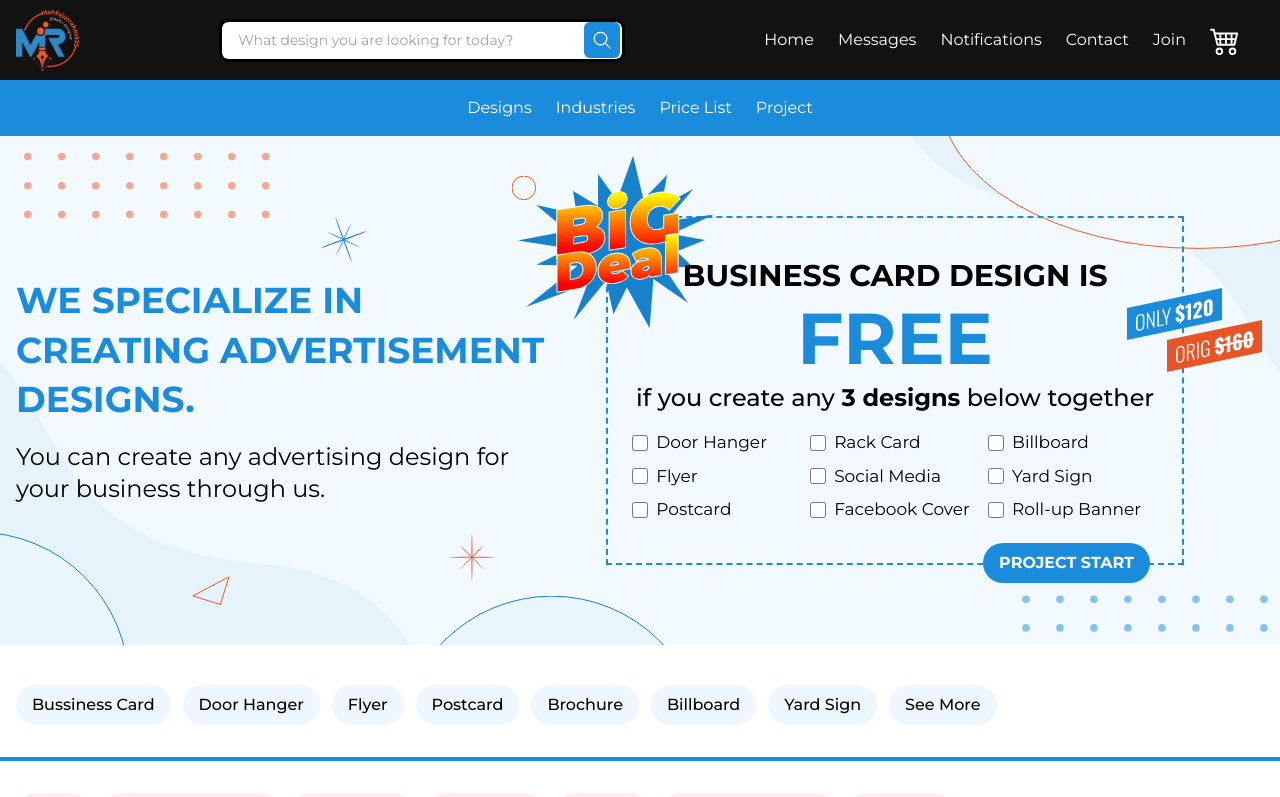
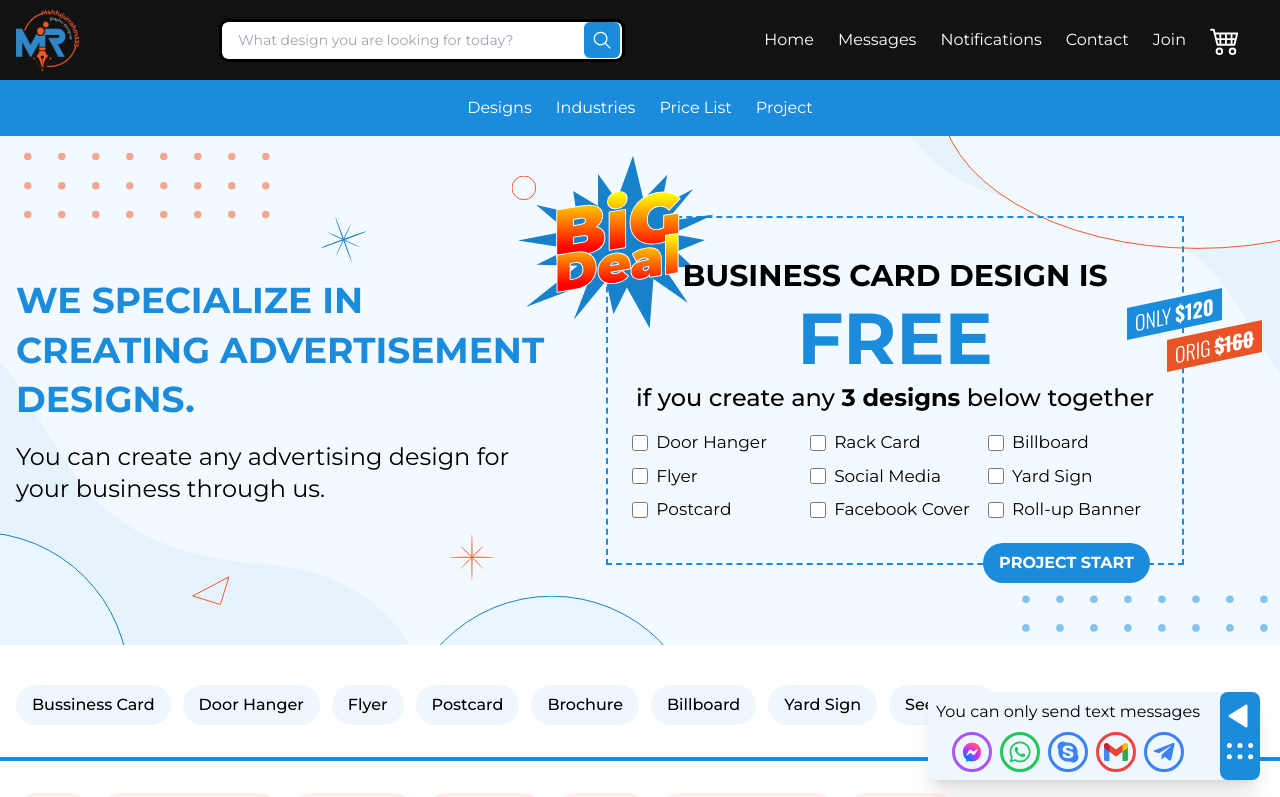
Before and after one commit to Shakiqurrahman/mr-project--fiverr-system, a React (Vite) app: page / in a window 1280 px wide. Shown: the top 797 px of the page. Built offline with nearby package versions, Linux system fonts and the light colour scheme.

Commit message:
adding social media icons

```diff
--- /dev/null
+++ b/src/components/SocialMediaLinks.jsx
@@ -0,0 +1,51 @@
+import { motion } from "framer-motion";
+import { FaSkype, FaTelegramPlane, FaWhatsapp } from "react-icons/fa";
+import { PiDotsSixBold } from "react-icons/pi";
+import { RiPlayReverseLargeFill } from "react-icons/ri";
+import { Link } from "react-router-dom";
+import gmailIcon from "../assets/images/icons/Gmail.png";
+import messengerLogo from "../assets/images/icons/messenger.png";
+
+function SocialMediaLinks() {
+  return (
+    <motion.div
+      className="fixed bottom-5 right-5 z-[99999] flex gap-3 rounded-lg bg-lightskyblue shadow-xl"
+      drag
+    >
+      <div className="p-2">
+        <h3 className="">You can only send text messages</h3>
+        <div className="mt-2 flex items-center justify-center gap-2">
+          <Link className="flex h-[30px] w-[30px] items-center justify-center rounded-full border-[3px] border-solid border-purple-500 sm:h-[40px] sm:w-[40px]">
+            <img
+              className="object-contain"
+              src={messengerLogo}
+              alt="messenger"
+            />
+          </Link>
+          <Link className="flex h-[30px] w-[30px] items-center justify-center rounded-full border-[3px] border-solid border-green-500 sm:h-[40px] sm:w-[40px]">
+            <FaWhatsapp className="text-green-500 sm:text-2xl" />
+          </Link>
+          <Link className="flex h-[30px] w-[30px] items-center justify-center rounded-full border-[3px] border-solid border-blue-500 sm:h-[40px] sm:w-[40px]">
+            <FaSkype className="text-blue-500 sm:text-2xl" />
+          </Link>
+          <Link className="flex h-[30px] w-[30px] items-center justify-center rounded-full border-[3px] border-solid border-red-500 sm:h-[40px] sm:w-[40px]">
+            <img
+              className="h-[16px] w-[16px] object-contain sm:h-[24px] sm:w-[24px]"
+              src={gmailIcon}
+              alt="gmail"
+            />
+          </Link>
+          <Link className="flex h-[30px] w-[30px] items-center justify-center rounded-full border-[3px] border-solid border-blue-500 sm:h-[40px] sm:w-[40px]">
+            <FaTelegramPlane className="text-blue-500 sm:text-2xl" />
+          </Link>
+        </div>
+      </div>
+      <div className="flex cursor-pointer flex-col items-center justify-center rounded-lg bg-primary text-white">
+        <RiPlayReverseLargeFill className="text-3xl" />
+        <PiDotsSixBold className="text-[40px]" />
+      </div>
+    </motion.div>
+  );
+}
+
+export default SocialMediaLinks;
--- a/src/pages/Home.jsx
+++ b/src/pages/Home.jsx
@@ -3,6 +3,7 @@ import CompletedProject from "../components/CompletedProject";
 import Hero from "../components/Hero";
 import HomeActivityCards from "../components/HomeActivityCards";
 import HomeKeywords from "../components/HomeKeywords";
+import SocialMediaLinks from "../components/SocialMediaLinks";
 import Testimonials from "../components/Testimonials";
 
 function Home() {
@@ -25,6 +26,9 @@ function Home() {
 
       {/* Testimonial section */}
       <Testimonials />
+
+      {/* Social Media Section  */}
+      <SocialMediaLinks />
     </>
   );
 }
```
Also changed, not shown: src/assets/images/icons/Gmail.png (added), src/assets/images/icons/messenger.png (added).
